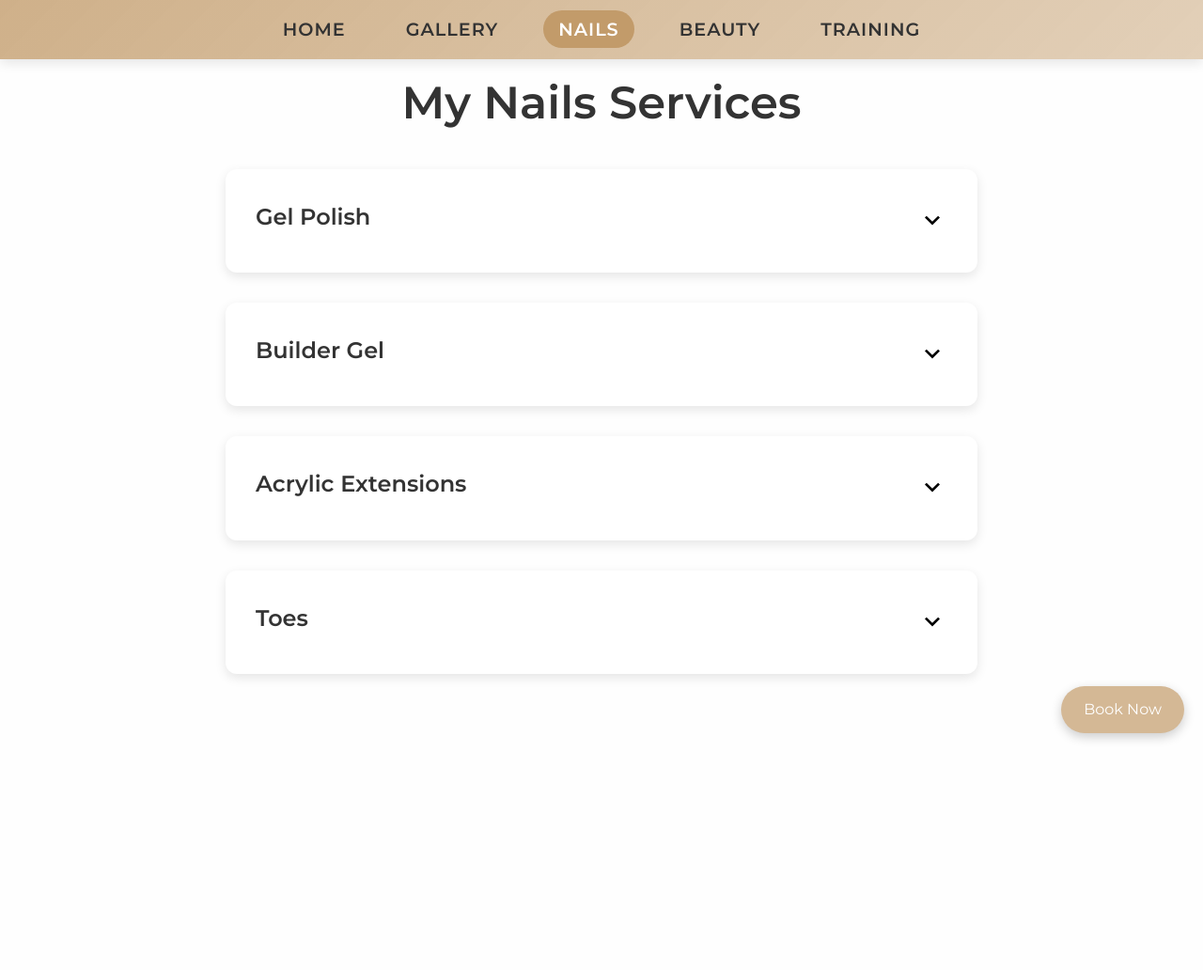
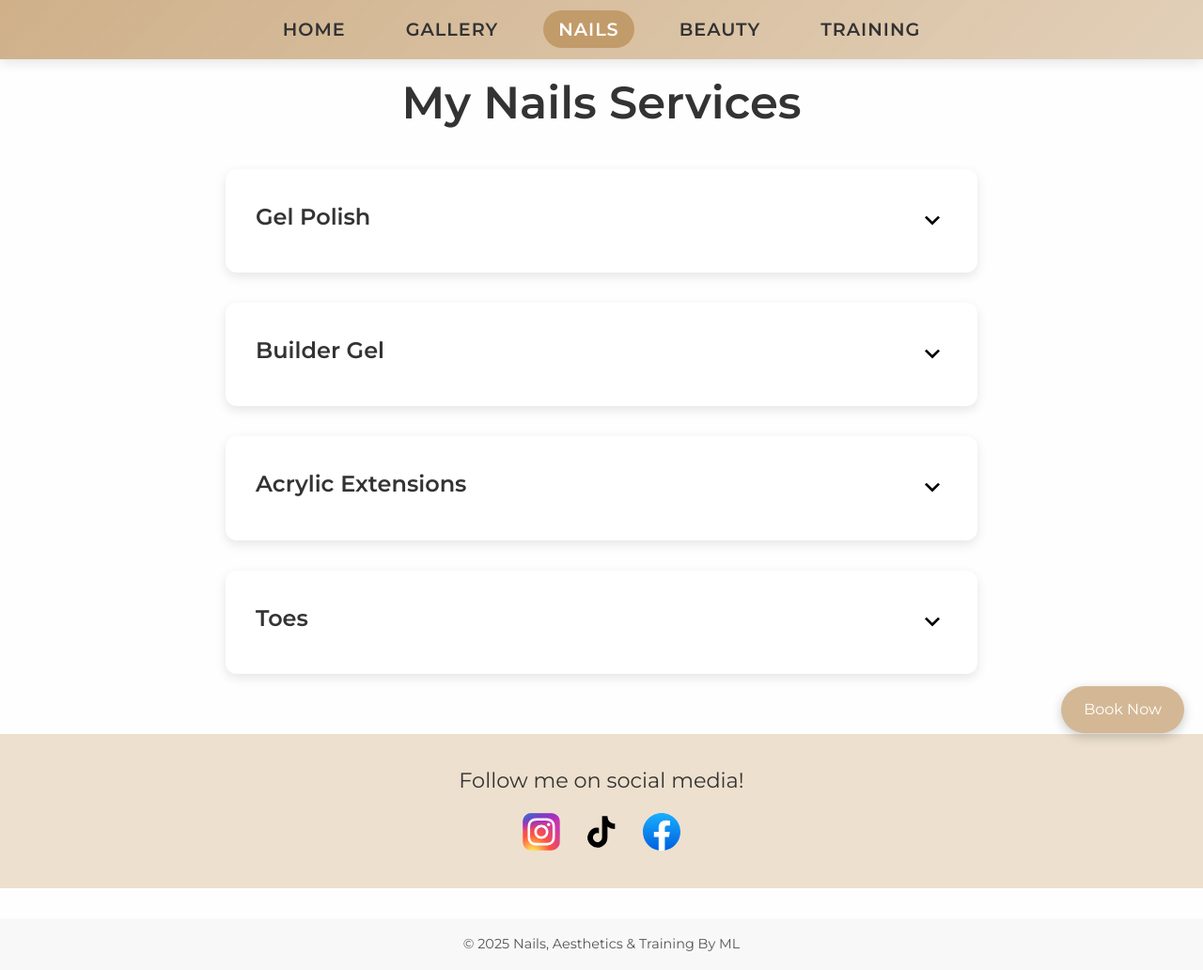
Before and after one commit to jbraddez/nailsbyML, a plain HTML site: page nails.html in a window 1280 px wide. Shown: the whole page at 94% size. Before the commit the page ends 800 px from the top, so only its background shows below. Drawn offline with Linux system fonts and the light colour scheme.

Commit message:
footer added

```diff
--- a/nails.html
+++ b/nails.html
@@ -470,6 +470,20 @@
         </div>
     </main>
 
+    <div class="socials">
+        <p>Follow me on social media!</p>
+        <div class="social-icons">
+          <a target="_blank" href="https://www.instagram.com/nailsandaestheticsbyml_x/"><img src="/images/instagram.svg" alt="Instagram"></a>
+          <a target="_blank" href="https://www.tiktok.com/@nailsandaestheticsbyml_x"><img src="/images/tiktok.svg" alt="Tiktok"></a>
+          <a target="_blank" href="https://www.facebook.com/profile.php?id=100089472366679"><img src="/images/facebook.svg" alt="Facebook"></a>
+        </div>
+      </div>
+
+
+      <footer>
+        <p>&copy; 2025 Nails, Aesthetics & Training By ML</p>
+      </footer>
+
     <a href="/#contact" id="floatingButHome" style="display: block;" class="book-now floating">Book Now</a>
 
     <script src="script.js"></script>
```
Also changed, not shown: beauty.html (+14 -0 lines), manifest.json.
